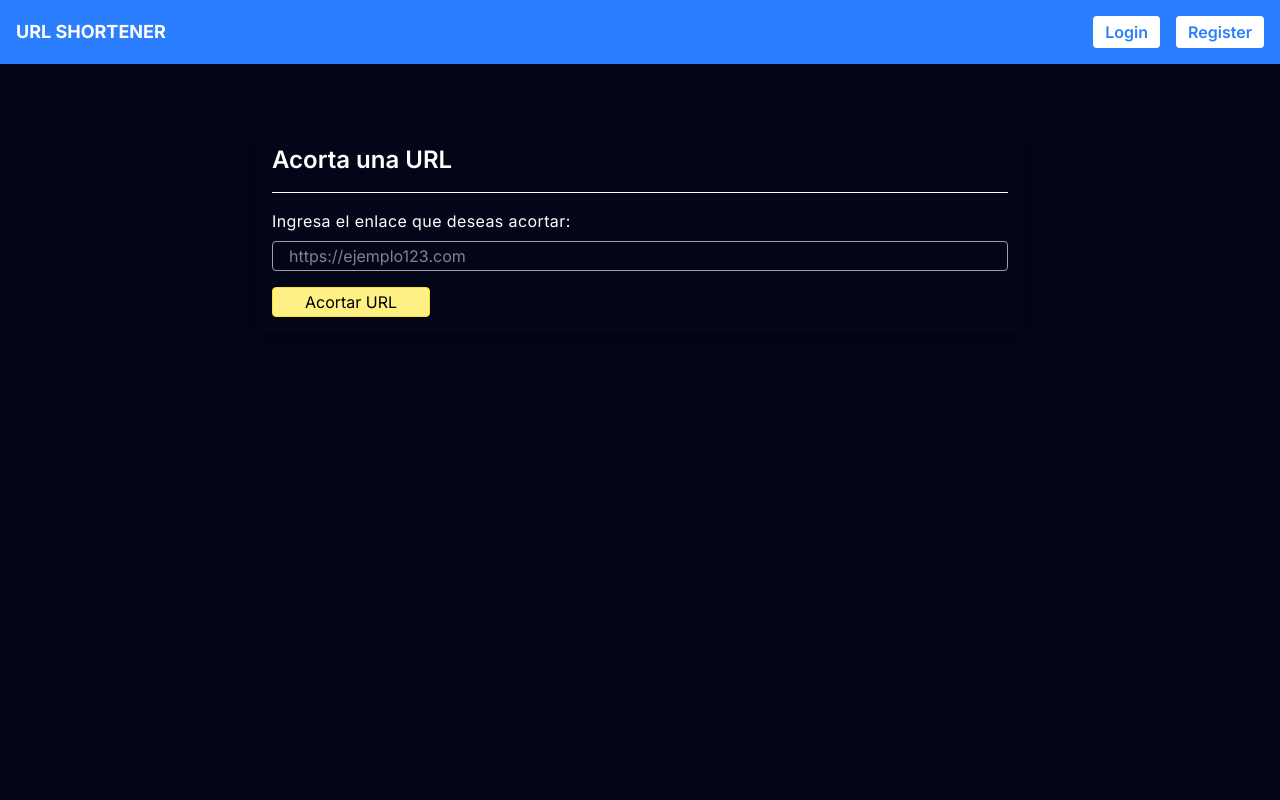
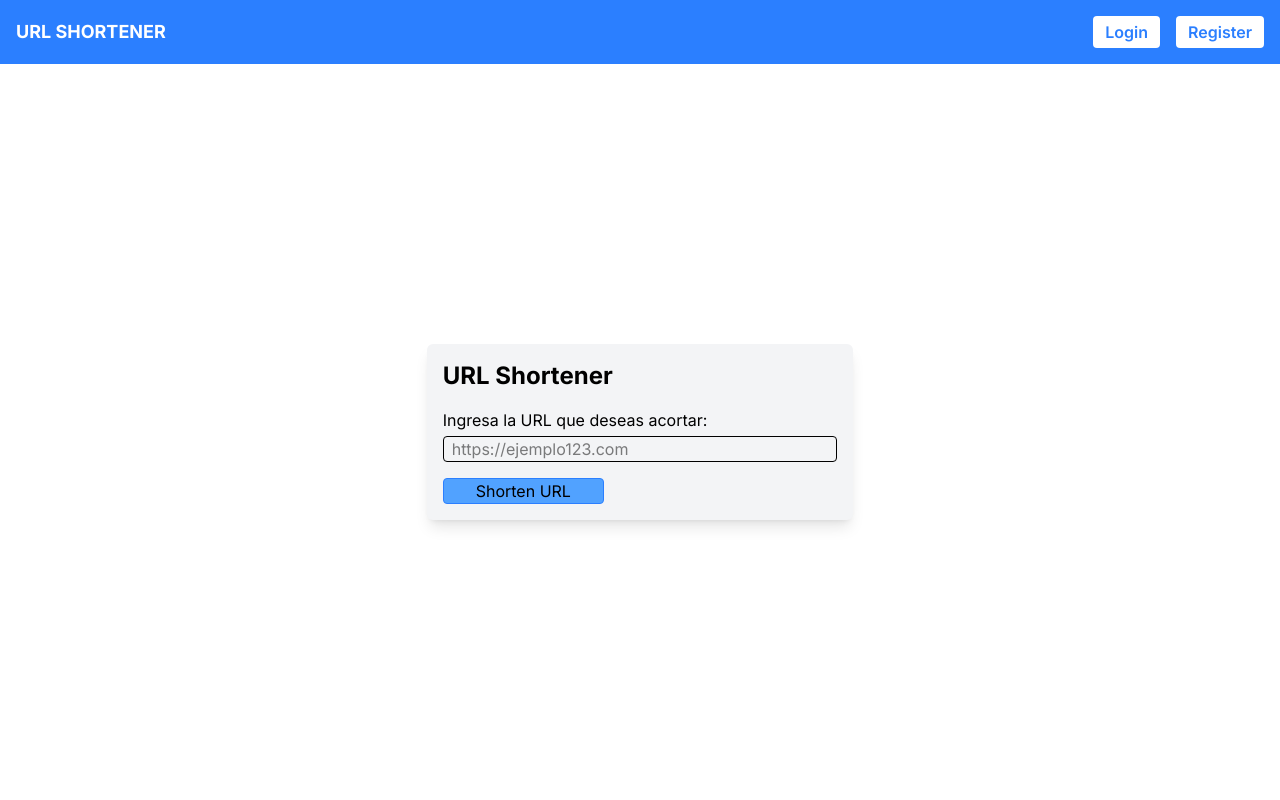
Before and after one commit to Software-Dev-CC3S2-Team-11/url-shortener-trunk-based, a FastAPI app: page / in a window 1280 px wide. Run offline with FastAPI, Linux system fonts and the light colour scheme.

```diff
--- a/templates/index.html
+++ b/templates/index.html
@@ -1,49 +1,34 @@
 <!DOCTYPE html>
 <html lang="en">
+
 <head>
   <meta charset="UTF-8" />
   <meta name="viewport" content="width=device-width, initial-scale=1.0" />
   <script src="https://cdn.jsdelivr.net/npm/@tailwindcss/browser@4"></script>
-    <link rel="preconnect" href="https://fonts.googleapis.com" />
-    <link rel="preconnect" href="https://fonts.gstatic.com" crossorigin />
+  <link rel="preconnect" href="https://fonts.googleapis.com">
+  <link rel="preconnect" href="https://fonts.gstatic.com" crossorigin>
   <link
     href="https://fonts.googleapis.com/css2?family=Inter:ital,opsz,wght@0,14..32,100..900;1,14..32,100..900&display=swap"
-      rel="stylesheet"
-    />
+    rel="stylesheet">
   <title>URL Shortener</title>
 </head>
-  <body class="flex flex-col h-screen space-y-16 bg-slate-950 font-[Inter]">
+
+<body class="flex flex-col h-screen bg-white font-[Inter]">
   {% include "navbar.html" %}
 
-    <form
-      action="/shorter"
-      method="post"
-      class="flex flex-col bg-slate-950 text-white w-3/5 items-start mx-auto rounded-md p-4 shadow-lg space-y-4"
-    >
-      <h1 class="font-semibold text-2xl">Acorta una URL</h1>
-      <hr class="border-0.5 w-full" />
-      {% if username and username != 'unknown' %}
-      <h2 class="text-xl font-bold">Bienvenido, {{ username }}</h2>
-      {% endif %}
-      <div class="flex flex-col space-y-2 items-start w-full">
-        <label for="url" class="tracking-wide"
-          >Ingresa el enlace que deseas acortar:</label
-        >
-        <input
-          type="url"
-          id="url"
-          name="url"
-          required
-          placeholder="https://ejemplo123.com"
-          class="border-1 border-gray-400 hover:border-white rounded-sm px-4 py-0.5 w-full"
-        />
+  <form action="/shorter" method="post"
+    class="flex flex-col bg-gray-100 w-1/3 justify-center items-start m-auto rounded-md p-4 shadow-lg gap-y-4">
+    <h1 class="text-black font-bold text-2xl">URL Shortener</h1>
+    <div class="flex flex-col gap-y-1 items-start w-full">
+      <label for="url">Ingresa la URL que deseas acortar:</label>
+      <input type="url" id="url" name="url" required placeholder="https://ejemplo123.com"
+        class="border-1 rounded-sm px-2 w-full" />
     </div>
-      <button
-        type="submit"
-        class="border-1 border-yellow-300 rounded-sm px-8 py-0.5 bg-yellow-200 text-black hover:border-yellow-800 hover:bg-yellow-500 hover:text-white duration-200 ease-in"
-      >
-        Acortar URL
-      </button>
+    <button type="submit"
+      class="border-1 border-blue-500  rounded-sm px-8 bg-blue-400 hover:border-blue-800 hover:bg-blue-700 hover:text-white">Shorten
+      URL</button>
   </form>
+
 </body>
+
 </html>
```
Also changed, not shown: templates/dash.html (+6 -1 lines), templates/register.html (+10 -3 lines), templates/result.html (+6 -1 lines). Lines whose indentation alone changed are shown as unchanged.
